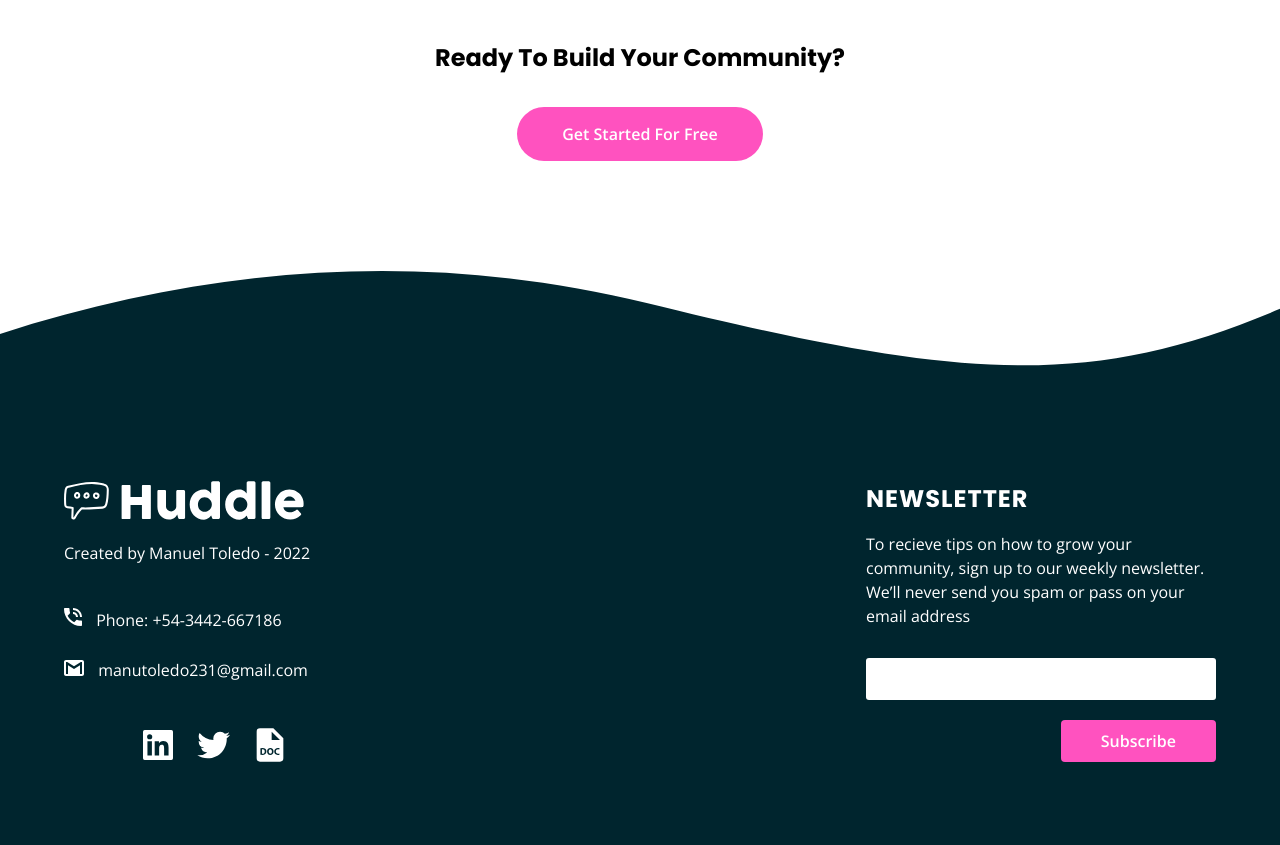
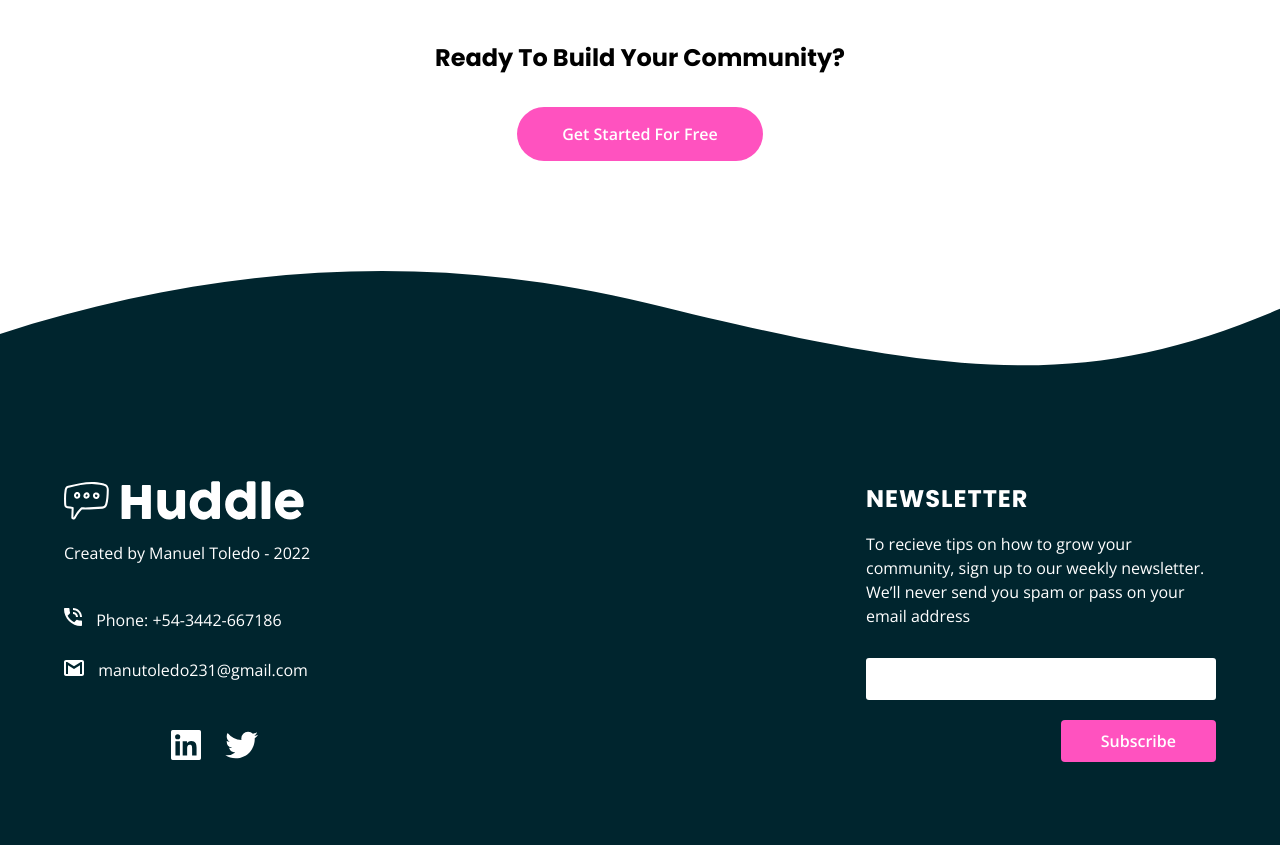
Before and after one commit to manutoledo21/landing-page-frontend-mentor, a plain HTML site: page index.html in a window 1280 px wide. Shown: the part 3184-4029 px from the top of the page. Drawn offline with nearby package versions, Linux system fonts and the light colour scheme.

Commit message:
new commit

```diff
--- a/index.html
+++ b/index.html
@@ -145,10 +145,6 @@
             <a href="https://twitter.com/manudev21" class="footer__link">
               <img src="./images/twitter.svg" class="footer__icon" alt="twitter" />
             </a>
-
-            <a href="https://drive.google.com/file/d/13VF0cWw7KSlWSPb2KVd9oUA28ylLU5TA/view" class="footer__link">
-              <img src="./images/cv.svg" class="footer__icon" alt="cv" />
-            </a>
           </div>
         </section>
       </div>
```
